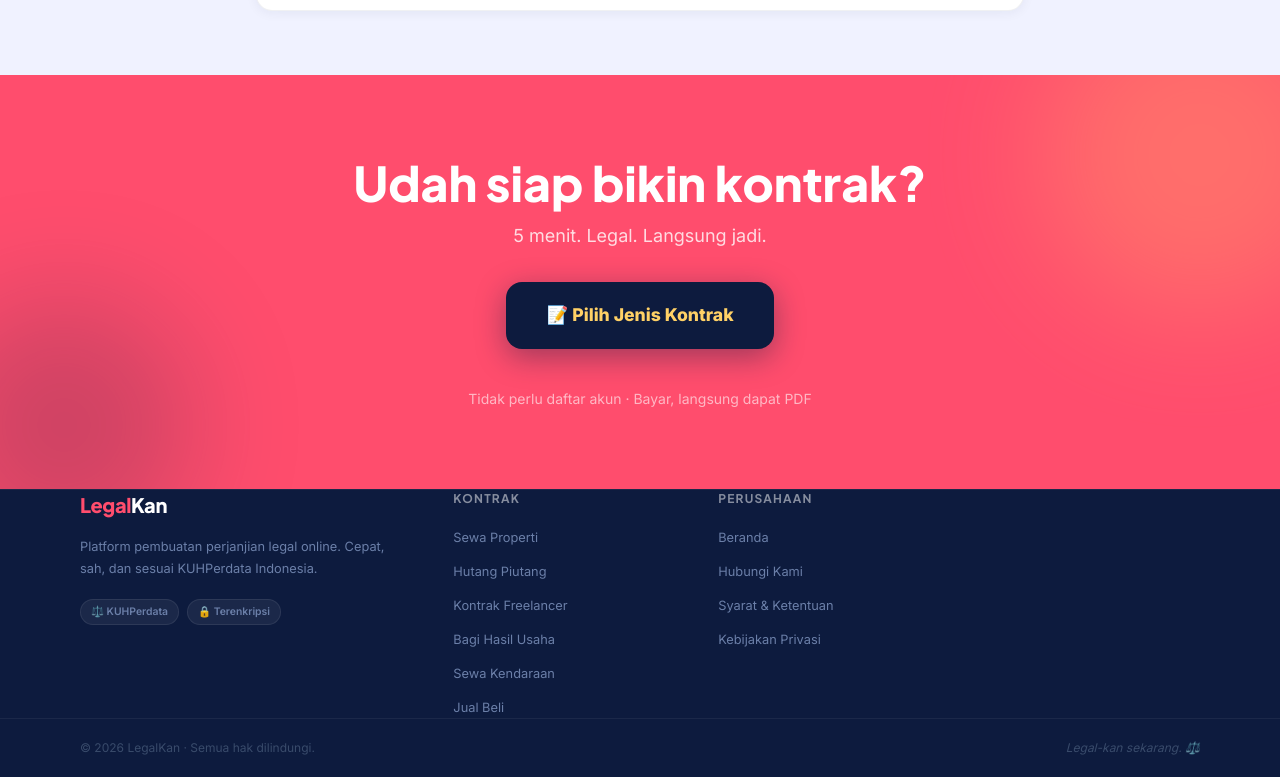
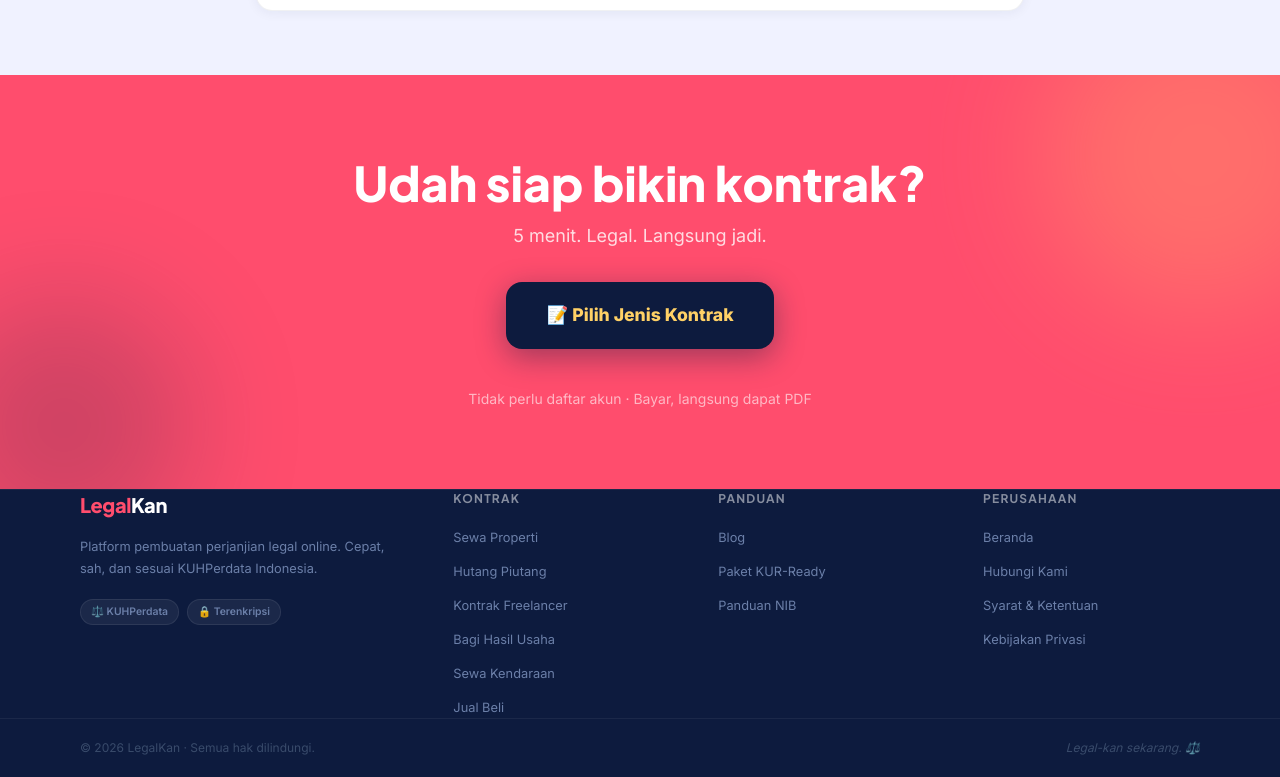
Before and after one commit to wah-rew/legalkan, a Next.js app: page / in a window 1280 px wide. Shown: the part 5322-6099 px from the top of the page. Built offline with nearby package versions, Linux system fonts and the light colour scheme; no server answers.

Commit message:
feat: add Panduan column to footer (Blog, KUR, NIB Guide)

```diff
--- a/app/layout.tsx
+++ b/app/layout.tsx
@@ -250,6 +250,33 @@
                     </ul>
                   </div>
 
+                  {/* Panduan */}
+                  <div>
+                    <h4
+                      style={{
+                        fontSize: "0.75rem",
+                        fontWeight: 700,
+                        color: "rgba(255,255,255,0.5)",
+                        textTransform: "uppercase",
+                        letterSpacing: "0.1em",
+                        marginBottom: "1rem",
+                      }}
+                    >
+                      Panduan
+                    </h4>
+                    <ul style={{ display: "flex", flexDirection: "column", gap: "0.625rem" }}>
+                      {[
+                        { label: "Blog", href: "/blog" },
+                        { label: "Paket KUR-Ready", href: "/kur" },
+                        { label: "Panduan NIB", href: "/nib-guide" },
+                      ].map((link) => (
+                        <li key={link.label}>
+                          <a href={link.href} className="footer-link">{link.label}</a>
+                        </li>
+                      ))}
+                    </ul>
+                  </div>
+
                   {/* Perusahaan */}
                   <div>
                     <h4
```
